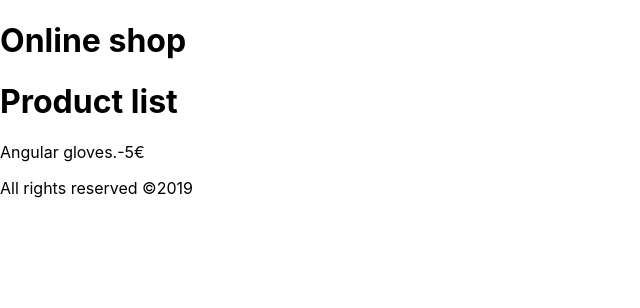
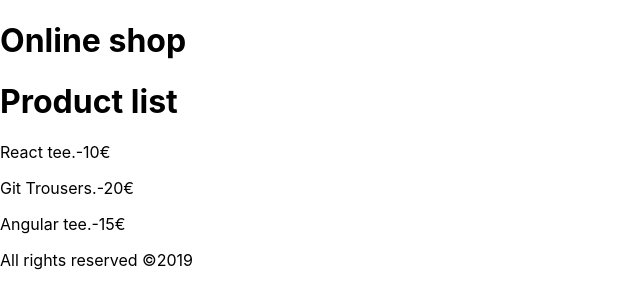
Before and after one commit to Pedrobusou/React-shopping-cart, a React (Create React App) app: page / in a window 1280 px wide. Shown: the top 308 px of the page, without its empty margins (0-640 px from the left). Built offline with nearby package versions, Linux system fonts and the light colour scheme.

Commit message:
Implement react Hooks (useState) Refactor ProductList and App

```diff
--- a/src/App.js
+++ b/src/App.js
@@ -1,15 +1,21 @@
-import React, {Fragment} from 'react';
+import React, {Fragment, useState} from 'react';
 import Header from './components/Header';
 import Footer from './components/Footer';
 import ProductList from './components/ProductList';
 
 function App() {
+  const [products, setProducts] = useState([
+    {id: 0, name: 'React tee', price: 10},
+    {id: 1, name: 'Git Trousers', price: 20},
+    {id: 3, name: 'Angular tee', price: 15}
+  ]);
+
   const date = new Date().getFullYear();
 
   return (
     <Fragment>
       <Header title="Online shop" />
-      <ProductList />
+      <ProductList products={products} />
       <Footer date={date} />
     </Fragment>
   );
--- a/src/components/ProductList.js
+++ b/src/components/ProductList.js
@@ -1,51 +1,15 @@
-import React, {Component, Fragment} from 'react';
+import React, {Fragment} from 'react';
 import Product from './Product';
-import {timeout} from 'q';
 
-class ProductList extends Component {
-  state = {
-    products: []
-  };
-
-  constructor(props) {
-    super(props);
-
-    this.state = {
-      products: [
-        {id: 0, name: 'React tee', price: 10},
-        {id: 1, name: 'Git Trousers', price: 20},
-        {id: 2, name: 'Angular tee', price: 15}
-      ]
-    };
-
-    setTimeout(() => {
-      this.setState({
-        products: [{id: 3, name: 'Angular gloves', price: 5}]
-      });
-    }, 2000);
-  }
-
-  componentDidMount() {
-    console.log('componentDidMount');
-  }
-
-  componentDidUpdate(prevProps, prevState) {
-    console.log('componentDidUpdate');
-    console.log({prevProps, prevState});
-  }
-
-  render() {
-    console.log('render');
-
+const ProductList = ({products}) => {
   return (
     <Fragment>
       <h1>Product list</h1>
-        {this.state.products.map(product => (
+      {products.map(product => (
         <Product key={product.id} product={product} />
       ))}
     </Fragment>
   );
-  }
-}
+};
 
 export default ProductList;
```
Lines whose indentation alone changed are shown as unchanged.
